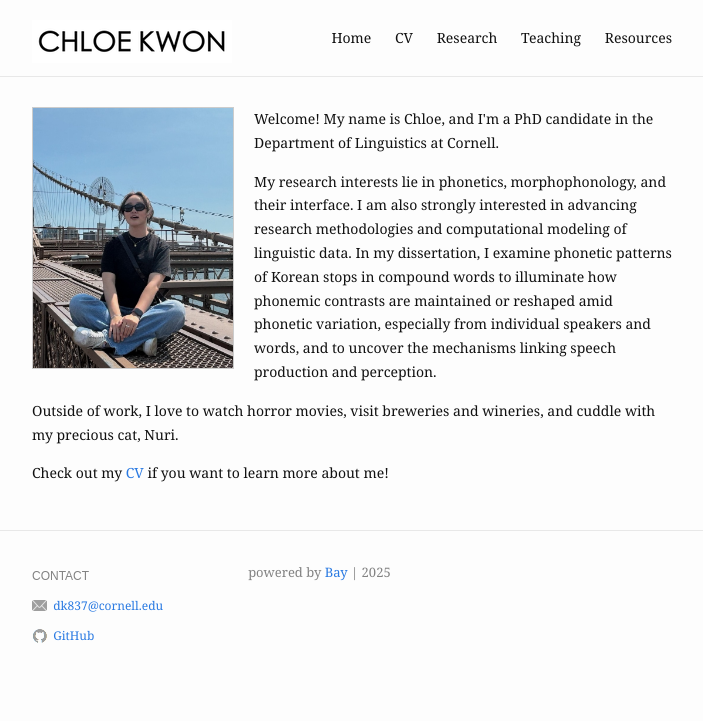
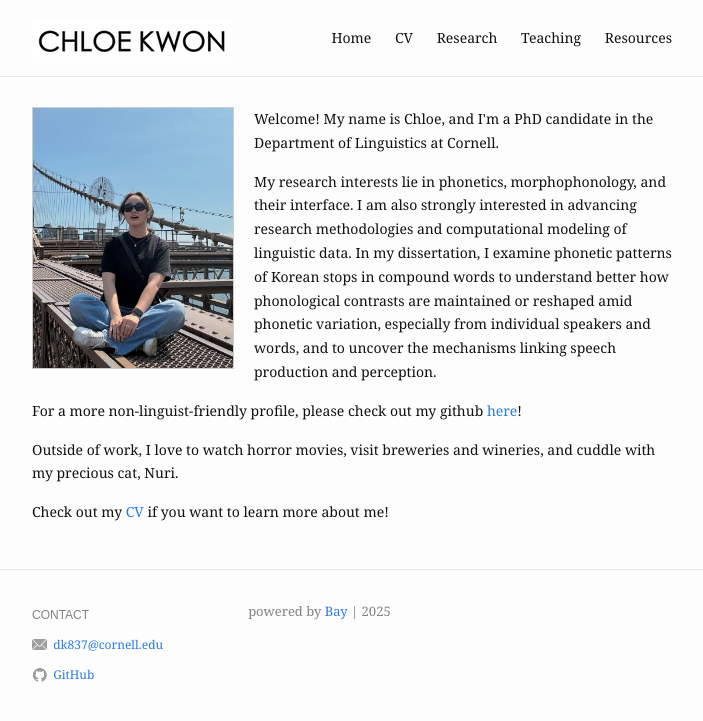
Before and after one commit to chloedkkwon/chloedkkwon.github.io, a Jekyll site: the page built from index.md, in a window 1280 px wide. Shown: the top 721 px of the page, without its empty margins (288-991 px from the left). Built offline with Jekyll 4.4.1, drawn with Linux system fonts in a browser that asks for light colours.

Commit message:
Revise research interests and add GitHub link
Updated the description of research interests for clarity and added a link to GitHub.

```diff
--- a/index.md
+++ b/index.md
@@ -10,8 +10,10 @@ profile_picture:
 </p>
 
 <p>
-    My research interests lie in phonetics, morphophonology, and their interface. I am also strongly interested in advancing research methodologies and computational modeling of linguistic data. In my dissertation, I examine phonetic patterns of Korean stops in compound words to illuminate how phonemic contrasts are maintained or reshaped amid phonetic variation, especially from individual speakers and words, and to uncover the mechanisms linking speech production and perception.
+    My research interests lie in phonetics, morphophonology, and their interface. I am also strongly interested in advancing research methodologies and computational modeling of linguistic data. In my dissertation, I examine phonetic patterns of Korean stops in compound words to understand better how phonological contrasts are maintained or reshaped amid phonetic variation, especially from individual speakers and words, and to uncover the mechanisms linking speech production and perception.
 </p>
+
+<p> For a more non-linguist-friendly profile, please check out my github <a href="https://github.com/chloedkkwon/">here</a>! </p>
 
 <p>
   Outside of work, I love to watch horror movies, visit breweries and wineries, and cuddle with my precious cat, Nuri.
```
